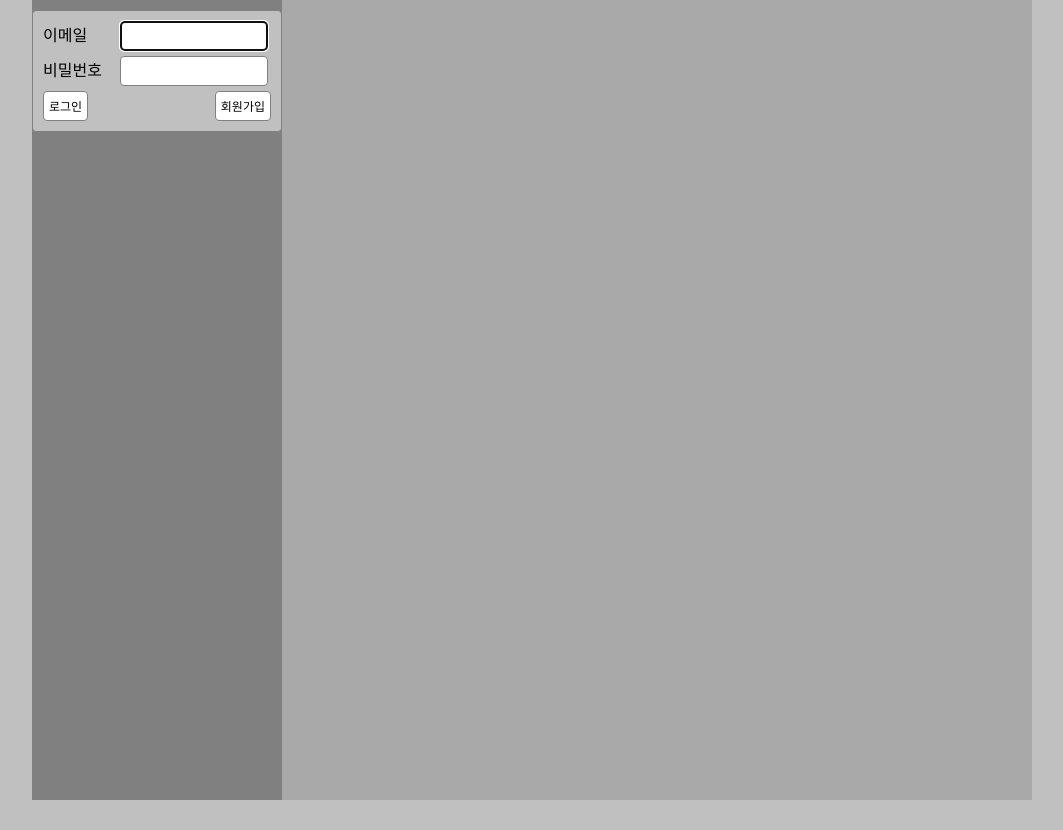
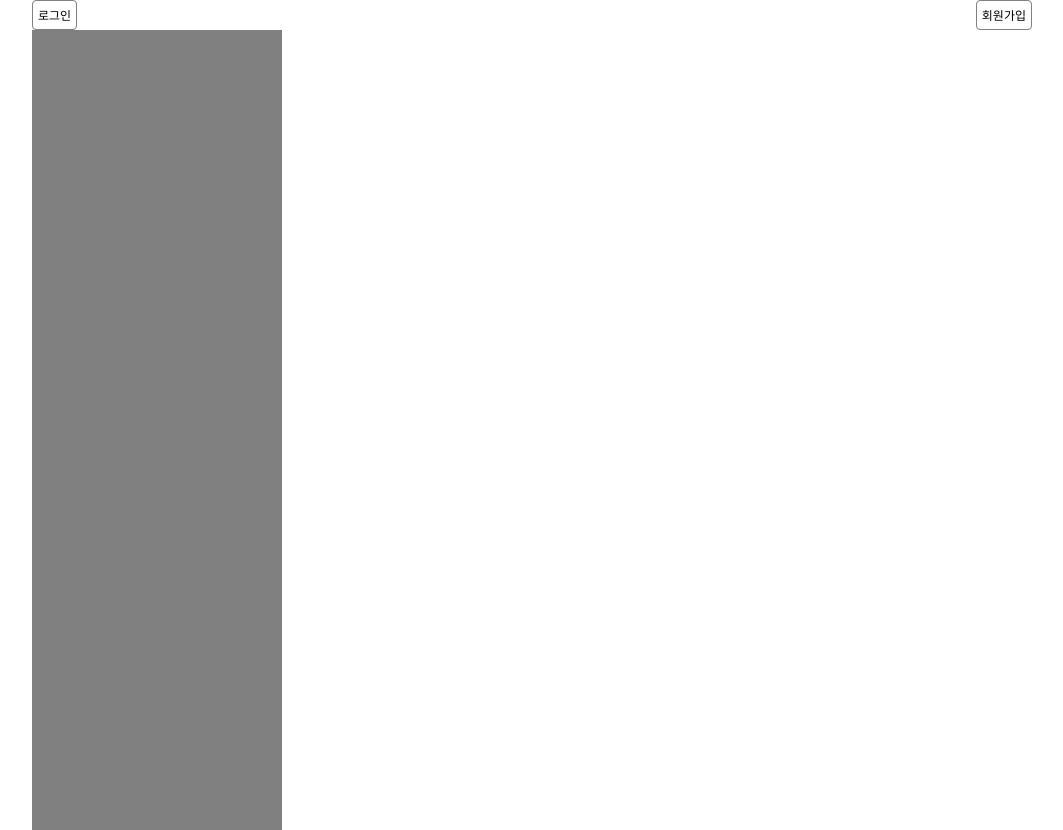
Before and after one commit to minukbak/simpleblog, a website: page views/layout.html in a window 1280 px wide. Shown: the whole page, without its empty margins (108-1171 px from the left). Before the commit the page ends 800 px from the top, so only its background shows below. Drawn offline with nearby package versions, Linux system fonts and the light colour scheme; files that its build step writes are made by us from their sources.

Commit message:
레이아웃 수정

```diff
--- a/views/layout.html
+++ b/views/layout.html
@@ -9,38 +9,32 @@
   <link rel="stylesheet" href="/main.css">
 </head>
 
-<body style="background-color: silver;">
+<body>
   <div class="container">
-    <div class="section">
-      <div class="profile-wrap">
-        <div class="profile">
+
+    <div class="header">
       {% if user and user.id %}
-          <div class="user-name">{{'안녕하세요! ' + user.nick + '님'}}</div>
-          <input id="my-id" type="hidden" value="{{user.id}}">
       <a id="my-profile" href="/profile" class="btn">내 프로필</a>
       <a id="logout" href="/auth/logout" class="btn">로그아웃</a>
       {% else %}
-          <form id="login-form" action="/auth/login" method="post">
-            <div class="input-group">
-              <label for="email">이메일</label>
-              <input id="email" type="email" name="email" required autofocus>
+      <button id="login" type="submit" class="btn">로그인</button>
+      <a id="join" href="/join" class="btn">회원가입</a>
+      {% endif %}
     </div>
-            <div class="input-group">
-              <label for="password">비밀번호</label>
-              <input id="password" type="password" name="password" required>
+
+
+    <div class="main">
+      <div class="aside">
       </div>
-            <a id="join" href="/join" class="btn">회원가입</a>
-            <button id="login" type="submit" class="btn">로그인</button>
-          </form>
-          {% endif %}
+      <div class="section">
+        {% block content %}
+        {% endblock %}
       </div>
     </div>
 
-    </div>
-    <div class="article">
-      {% block content %}
-      {% endblock %}
-    </div>
+    <footer>
+      Simple Blog
+    </footer>
 
   </div>
   <script src="https://unpkg.com/axios/dist/axios.min.js"></script>
```
Lines whose indentation alone changed are shown as unchanged.
